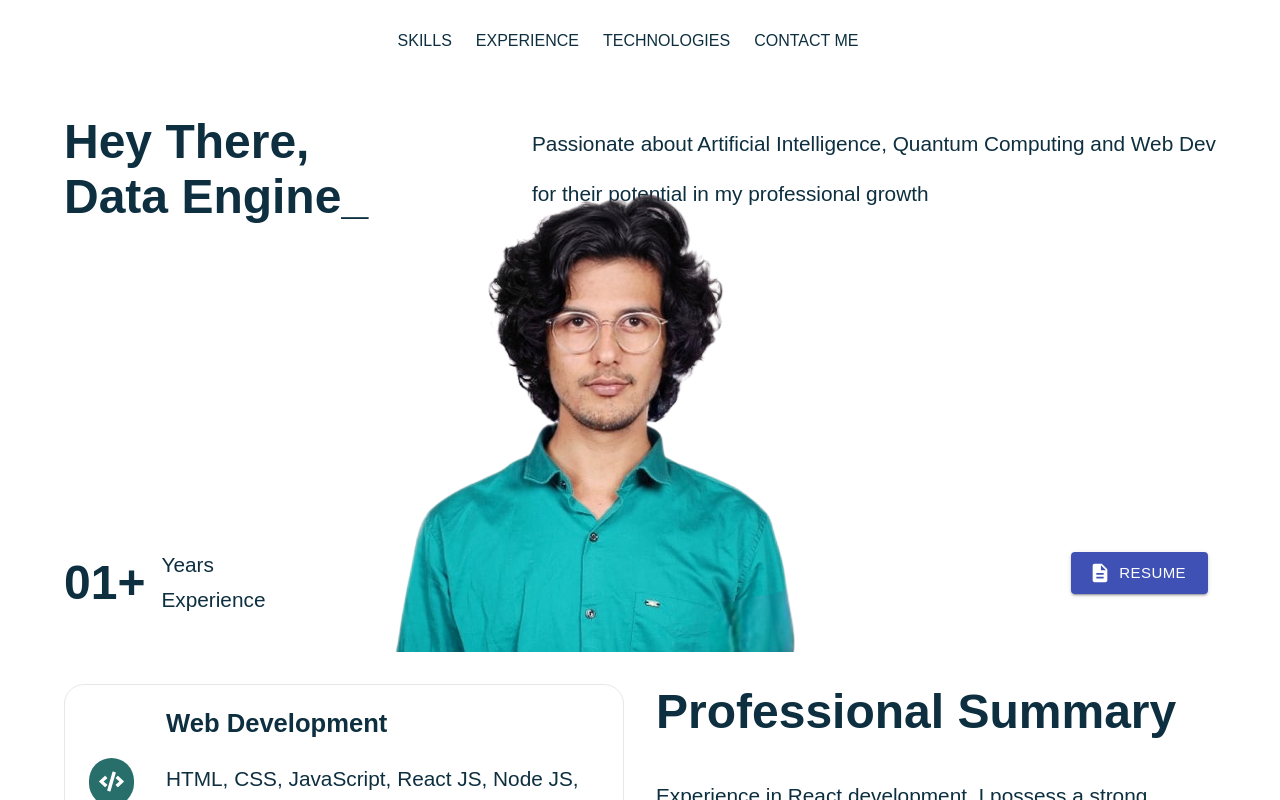
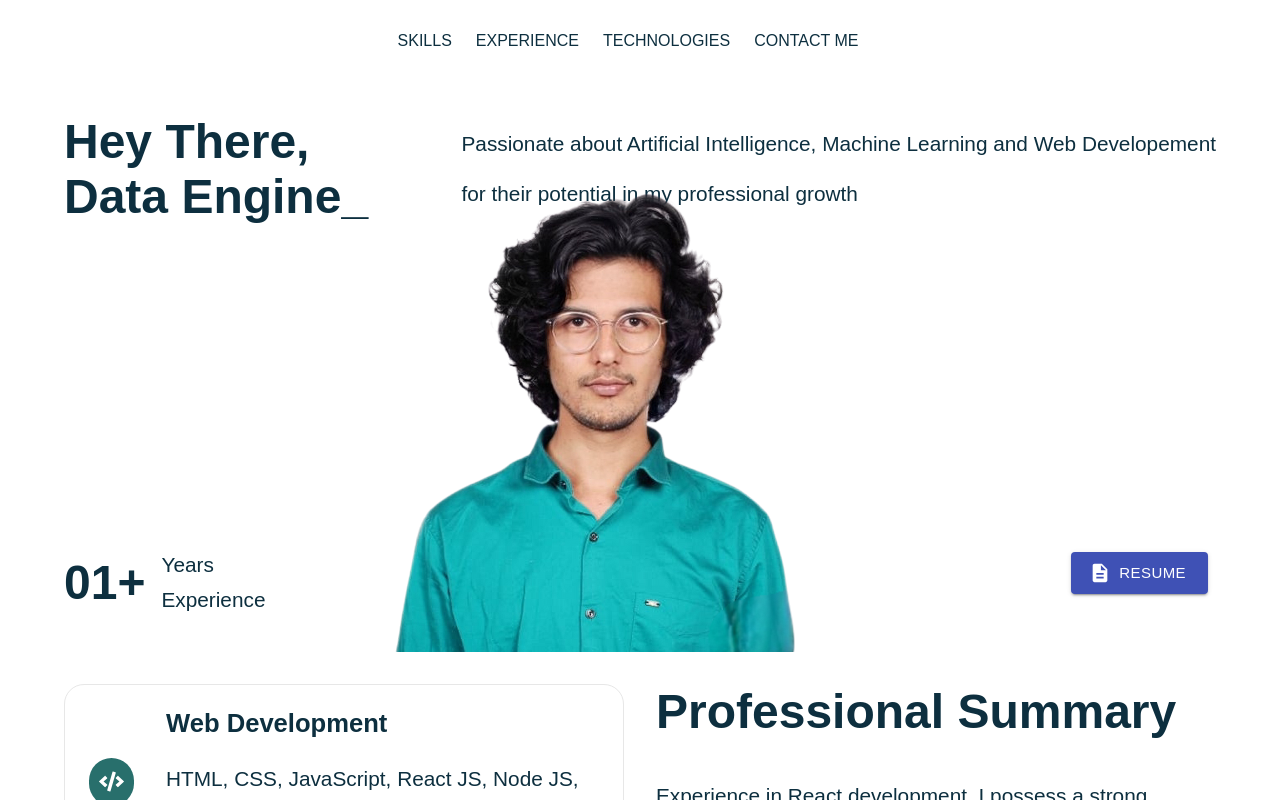
Before and after one commit to Nitin-Magdum/My-Portfolio, a React (Vite) app: page / in a window 1280 px wide. Shown: the top 800 px of the page. Built offline with nearby package versions, Linux system fonts and the light colour scheme; a web font is replaced by a local one.

Commit message:
added the details

```diff
--- a/src/components/Hero/Hero.jsx
+++ b/src/components/Hero/Hero.jsx
@@ -40,10 +40,10 @@ const Hero = () => {
             Hey There,
             <br />
 
-            <ReactTyped strings={["I'm Nitin","Data Engineer","Web Developer","Learner","Tech Enthusiast"]} typeSpeed={100} loop backSpeed={100} cursorChar='_' showCursor={true}/>
+            <ReactTyped strings={["I'm Nitin","Data Engineer","Web Developer","Passionate Learner","Tech Enthusiast"]} typeSpeed={100} loop backSpeed={100} cursorChar='_' showCursor={true}/>
           </motion.span>
           <motion.span className="secondaryText"variants={fadeIn("left", "tween", 0.9, 1)}>
-          Passionate about Artificial Intelligence, Quantum Computing and Web Dev
+          Passionate about Artificial Intelligence, Machine Learning and Web Developement
             <br />
                  for their potential in my professional growth
           </motion.span>
--- a/src/components/Hero/Hero.module.scss
+++ b/src/components/Hero/Hero.module.scss
@@ -2,7 +2,7 @@
 
 .wrapper {
     overflow: hidden;
-    background-color: #ffffff;
+    background-color: #fff;
 
     .container {
         position: relative;
```
